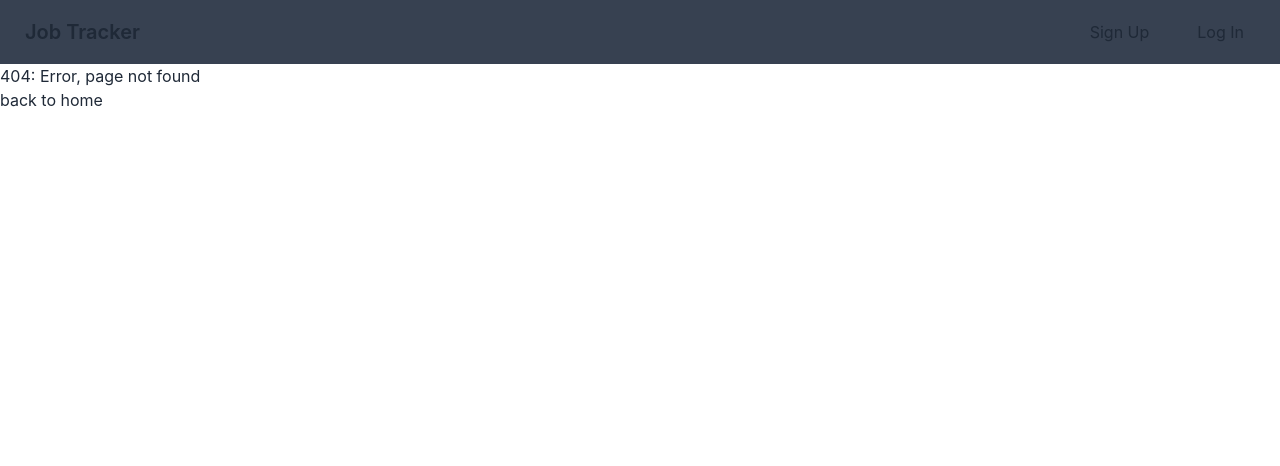
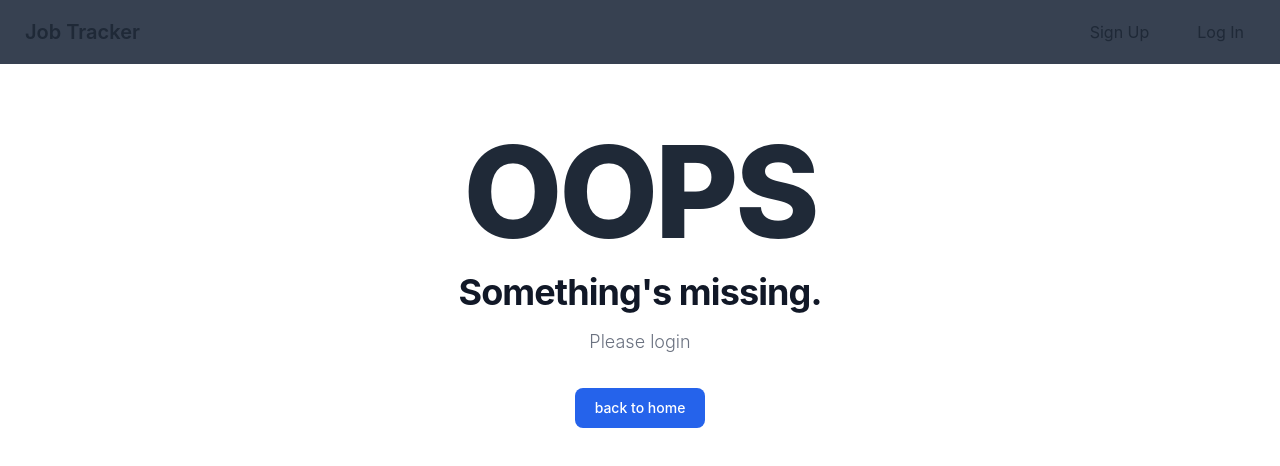
Before and after one commit to ronnie-rios/app-tracker, a React (Create React App) app in the folder frontend/: page /home in a window 1280 px wide. Before the commit this address had no page. Shown: the top 466 px of the page. Built offline with nearby package versions, Linux system fonts and the light colour scheme; no server answers.

Commit message:
env url and not login page styled

```diff
--- a/frontend/package.json
+++ b/frontend/package.json
@@ -7,6 +7,7 @@
     "@testing-library/react": "^13.4.0",
     "@testing-library/user-event": "^13.5.0",
     "daisyui": "^2.46.1",
+    "dotenv": "^16.0.3",
     "react": "^18.2.0",
     "react-dom": "^18.2.0",
     "react-icons": "^4.7.1",
--- a/frontend/src/Components/DisplayAll.jsx
+++ b/frontend/src/Components/DisplayAll.jsx
@@ -2,7 +2,8 @@ import { useEffect, useState } from 'react';
 import { useNavigate } from 'react-router-dom';
 import { useAuth } from '../store/authContext';
 
-const URL = 'http://localhost:7001/applications';
+const URL = process.env.REACT_APP_BASEURL;
+const APP_URL = `${URL}/applications/`;
 
 export const DisplayAll = ({ toggleRender, setToggleRender}) => {
   const [appsData, setAppsData] = useState([]);
@@ -10,7 +11,7 @@ export const DisplayAll = ({ toggleRender, setToggleRender}) => {
   const navigate = useNavigate();
 
   const getAllApps = async () => {
-    const response = await fetch(URL, {
+    const response = await fetch(APP_URL, {
       headers:{
         'Authorization': `bearer ${token.token}`
       },
@@ -21,7 +22,7 @@ export const DisplayAll = ({ toggleRender, setToggleRender}) => {
   }
   const deleteData = async (id) => {
     try {
-      const response = await fetch(`http://localhost:7001/applications/${id}`, {
+      const response = await fetch(APP_URL + id, {
         headers: {
           'Content-Type': 'application/json',
           'Authorization': `bearer ${token.token}`
--- a/frontend/src/Components/SingleApp.jsx
+++ b/frontend/src/Components/SingleApp.jsx
@@ -1,6 +1,9 @@
 import { useState, useEffect } from 'react';
 import { useParams, useNavigate } from 'react-router-dom';
 import { useAuth } from '../store/authContext'
+
+const URL = process.env.REACT_APP_BASEURL;
+const APP_URL = `${URL}/applications/`;
 
 const SingleApp = () => {
   const { token } = useAuth();
@@ -17,7 +20,7 @@ const SingleApp = () => {
   const navigate = useNavigate()
 
   const getSingleApp = async () => {
-      const response = await fetch(`http://localhost:7001/applications/${id}`, {
+      const response = await fetch(APP_URL + id, {
         headers: {
           'Authorization': `bearer ${token.token}`
         },
@@ -32,7 +35,7 @@ const SingleApp = () => {
 
   const editData = async () => {
     try {
-      const response = await fetch(`http://localhost:7001/applications/${id}`, {
+      const response = await fetch(APP_URL + id, {
         headers: {
           'Content-Type': 'application/json',
           'Authorization': `bearer ${token.token}`
--- a/frontend/src/UI/Login.jsx
+++ b/frontend/src/UI/Login.jsx
@@ -3,8 +3,9 @@ import { useNavigate } from 'react-router-dom';
 import { useAuth } from '../store/authContext';
 import ErrorMsg from './ErrorMsg';
 
-const URL = 'http://localhost:7001/users/login';
 
+const URL = process.env.REACT_APP_BASEURL;
+const LOGIN_URL = `${URL}/users/login`;
 const Login = () => {
     const [formData, setFormData] = useState({});
     const [errorMsg, setErrorMsg] = useState({
@@ -29,7 +30,7 @@ const Login = () => {
     }
     const loginData = async () => {
       try {
-        const response = await fetch(URL, {
+        const response = await fetch(LOGIN_URL, {
           headers: {
             'Content-Type': 'application/json'
           },
--- a/frontend/src/UI/NavBar.jsx
+++ b/frontend/src/UI/NavBar.jsx
@@ -1,6 +1,9 @@
 import React from 'react';
 import { Link, useNavigate } from 'react-router-dom'
 import { useAuth } from '../store/authContext';
+
+const URL = process.env.REACT_APP_BASEURL;
+const USER_URL = `${URL}/user/logout`;
 
 const NavBar = () => {
   const { isLoggedIn, logout, token } = useAuth();
@@ -9,7 +12,7 @@ const NavBar = () => {
 
   const logoutFunc = async () => {
     try {
-      const response = await fetch('http://localhost:7001/users/logout', {
+      const response = await fetch(USER_URL, {
         headers: {
           'Content-Type': 'application/json',
           'Authorization': `bearer: ${token.token}`
--- a/frontend/src/UI/NotLoggedIn.jsx
+++ b/frontend/src/UI/NotLoggedIn.jsx
@@ -2,10 +2,17 @@ import { Link } from 'react-router-dom';
 
 const NotLoggedIn = () => {
   return (
-    <div>
-        <h3>404: Error, page not found</h3>
-        <Link to='/'><button>back to home</button></Link>
+  <section class="bg-white dark:bg-gray-900">
+    <div class="py-8 px-4 mx-auto max-w-screen-xl lg:py-16 lg:px-6">
+        <div class="mx-auto max-w-screen-sm text-center">
+            <h1 class="mb-4 text-7xl tracking-tight font-extrabold lg:text-9xl text-primary-600 dark:text-primary-500">OOPS</h1>
+            <p class="mb-4 text-3xl tracking-tight font-bold text-gray-900 md:text-4xl dark:text-white">Something's missing.</p>
+            <p class="mb-4 text-lg font-light text-gray-500 dark:text-gray-400">Please login</p>
+            <Link to='/'><button class="inline-flex text-white bg-blue-600 hover:bg-blue-500 focus:ring-4 focus:outline-none focus:ring-primary-300 font-medium rounded-lg text-sm px-5 py-2.5 text-center dark:focus:ring-primary-900 my-4">back to home</button></Link>
+
+        </div>
     </div>
+  </section>
   )
 }
 
--- a/frontend/src/UI/Signup.jsx
+++ b/frontend/src/UI/Signup.jsx
@@ -1,9 +1,9 @@
 import { useState } from 'react';
 import { useNavigate } from 'react-router-dom';
-
 import ErrorMsg from './ErrorMsg';
 
-const URL = 'http://localhost:7001/users/signup';
+const URL = process.env.REACT_APP_BASEURL;
+const USER_URL = `${URL}/users/signup`;
 
 const Signup = () => {
   const [formData, setFormData] = useState({});
@@ -30,7 +30,7 @@ const Signup = () => {
 
   const signupData = async () => {
       try {
-        const response = await fetch(URL, {
+        const response = await fetch(USER_URL, {
           headers: {
             'Content-Type': 'application/json'
           },
```
Also changed, not shown: 2 other files (tests, documents, lock files or other folders).
